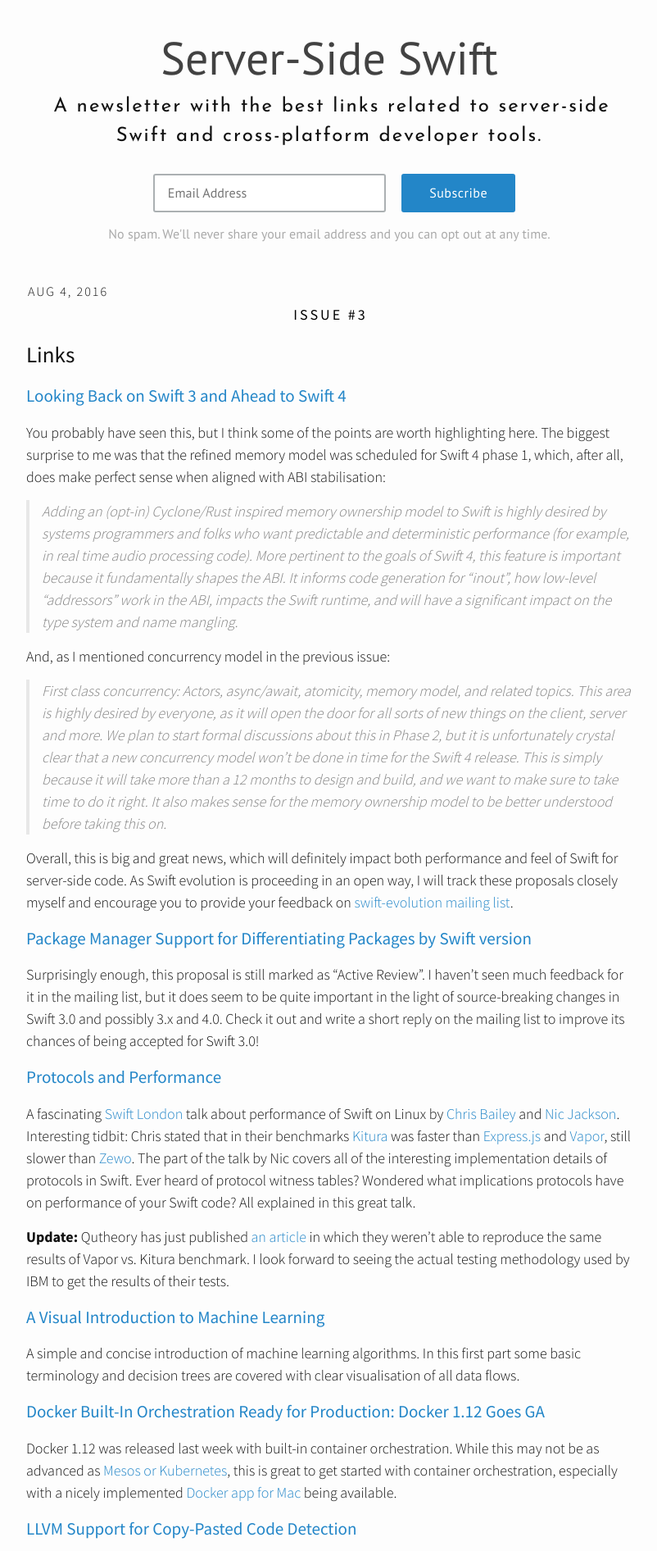
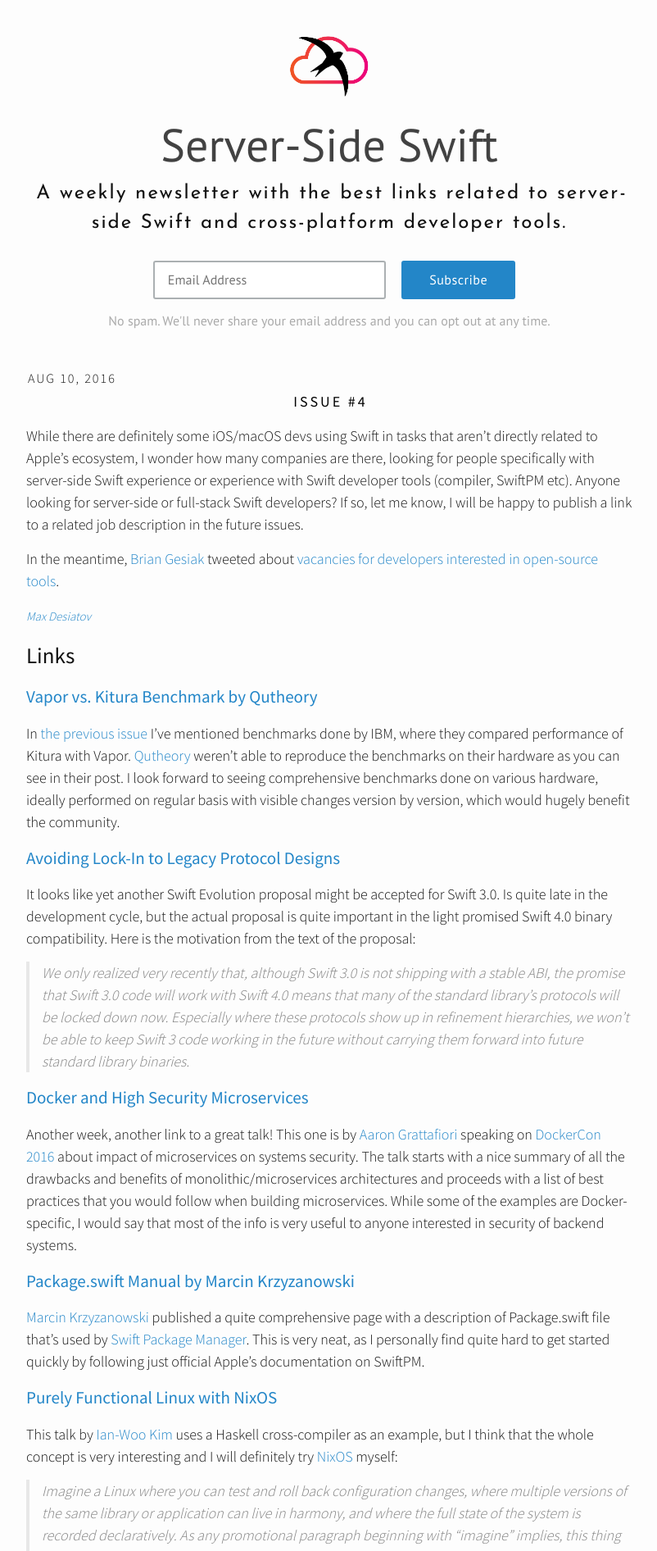
Before and after one commit to ServerSwift/serverswift.tech, a Jekyll site: the page built from index.html, in a window 1280 px wide. Shown: the top 1892 px of the page at 82% size, without its empty margins (238-1040 px from the left). Built offline with Jekyll 4.4.1, drawn with Linux system fonts in a browser that asks for light colours; nearby versions of some CDN libraries; some of the changed text lies outside the part shown.

Commit message:
Published issue #4 with a logo and fixed CSS

```diff
--- a/_config.yml
+++ b/_config.yml
@@ -8,10 +8,10 @@
 # Site settings
 title: Server-Side Swift
 email: max.desiatov@gmail.com
-description: A newsletter with the best links related to server-side Swift and cross-platform developer tools.
+description: A weekly newsletter with the best links related to server-side Swift and cross-platform developer tools.
 baseurl: "" # the subpath of your site, e.g. /blog
 url: "http://serverswift.tech" # the base hostname & protocol for your site
-twitter_username: _digital_signal
+twitter_username: ServerSideSwift
 github_username:  explicitcall
 
 # Build settings
--- a/_includes/header.html
+++ b/_includes/header.html
@@ -1,6 +1,14 @@
-
 <div class="wrapper">
-  <center> <a href="/index.html"><div class="site-title">   {{site.title}} </div></a></center>
+  <center>
+    <a href="/index.html">
+      <div class="site-title">
+        <img class="site-logo"
+             src="/server-side-swift-logo-01.png"
+             alt="Server-Side Swift Newsletter logo" />
+        {{site.title}}
+      </div>
+    </a>
+  </center>
 </div>
 <div class="wrapper site-description">
 <center>  {{site.description}} </center>
--- /dev/null
+++ b/_posts/2016-08-10-issue4.markdown
@@ -0,0 +1,103 @@
+---
+layout: post
+title:  "Issue #4"
+date:   2016-08-10
+---
+
+While there are definitely some iOS/macOS devs using Swift
+in tasks that aren't directly related to Apple's ecosystem, I wonder how
+many companies are there, looking for people specifically with server-side
+Swift experience or experience with Swift developer tools (compiler,
+SwiftPM etc). Anyone looking for server-side or full-stack Swift developers?
+If so, let me know, I will be happy to publish a link to a related job description
+in the future issues.
+
+In the meantime, [Brian Gesiak](https://twitter.com/modocache) tweeted about
+[vacancies for developers interested in open-source tools](https://twitter.com/modocache/status/763048828455059460).
+
+[<small><i>Max Desiatov</i></small>](https://twitter.com/_digital_signal)
+
+## Links
+
+### [Vapor vs. Kitura Benchmark by Qutheory](https://medium.com/@qutheory/vapor-vs-kitura-benchmark-8253fe4a3881)
+
+In [the previous issue](/2016/08/04/issue3.html) I've mentioned benchmarks done
+by IBM, where they compared performance of Kitura with Vapor. [Qutheory](http://qutheory.io) weren't
+able to reproduce the benchmarks on their hardware as you can see in their post.
+I look forward to seeing comprehensive benchmarks done on various hardware,
+ideally performed on regular basis with visible changes version by version, which
+would hugely benefit the community.
+
+### [Avoiding Lock-In to Legacy Protocol Designs](https://github.com/apple/swift-evolution/blob/master/proposals/0137-avoiding-lock-in.md)
+
+It looks like yet another Swift Evolution proposal might be accepted for
+Swift 3.0. Is quite late in the development cycle, but the actual proposal is quite important
+in the light promised Swift 4.0 binary compatibility. Here is the motivation from the text of the proposal:
+
+> We only realized very recently that, although Swift 3.0 is not shipping with a stable ABI, the promise that Swift 3.0 code will work with Swift 4.0 means that many of the standard library's protocols will be locked down now. Especially where these protocols show up in refinement hierarchies, we won't be able to keep Swift 3 code working in the future without carrying them forward into future standard library binaries.
+
+### [Docker and High Security Microservices](https://youtu.be/346WmxQ5xtk)
+
+Another week, another link to a great talk! This one is by
+[Aaron Grattafiori](https://twitter.com/dyn___) speaking on
+[DockerCon 2016](http://2016.dockercon.com) about impact of microservices on
+systems security. The talk starts with a nice summary of all the drawbacks and
+benefits of monolithic/microservices architectures and proceeds with a list of
+best practices that you would follow when building microservices. While some
+of the examples are Docker-specific, I would say that most of the info is very
+useful to anyone interested in security of backend systems.
+
+### [Package.swift Manual by Marcin Krzyzanowski](http://blog.krzyzanowskim.com/2016/08/09/package-swift-manual/)
+
+[Marcin Krzyzanowski](https://twitter.com/krzyzanowskim) published a quite
+comprehensive page with a description of Package.swift file that's used by
+[Swift Package Manager](https://github.com/apple/swift-package-manager/).
+This is very neat, as I personally find quite hard to get started quickly by
+following just official Apple's documentation on SwiftPM.
+
+### [Purely Functional Linux with NixOS](https://begriffs.com/posts/2016-08-08-intro-to-nixos.html)
+
+This talk by [Ian-Woo Kim](https://github.com/wavewave) uses a Haskell
+cross-compiler as an example, but I think that the whole concept is very
+interesting and I will definitely try [NixOS](http://nixos.org) myself:
+
+> Imagine a Linux where you can test and roll back configuration changes, where multiple versions of the same library or application can live in harmony, and where the full state of the system is recorded declaratively. As any promotional paragraph beginning with “imagine” implies, this thing exists: NixOS
+
+### [Image Kernels](http://setosa.io/ev/image-kernels/)
+
+I think machine learning and computer vision (and the rest of the things
+labelled as AI these days) are going to be very powerful in cloud applications.
+If not focused solely on cloud, augmenting front-end ML code is as important.
+Thus I continue picking some of the links that provide gentle introduction to
+these topics.
+
+Meanwhile, [Perfect](https://twitter.com/perfectlysoft) is
+already used in an [app that utilises computer vision](https://twitter.com/perfectlysoft/status/759015292307550208).
+
+## Code
+
+### [Quark](https://github.com/QuarkX/Quark)
+
+Finding this was quite a surprise for me, as it isn't published under [Zewo's
+GitHub organisation](https://github.com/Zewo), while it references Zewo's
+Slack team on its README page. So far it looks very promising:
+
+>Quark is a framework heavily inspired by the Clean Architecture and The Twelve-Factor App. We believe that frameworks should do their best to make the developer's life easier while maintaining freedom. Applications built with Quark are architected in a way that the business logic is separated from the delivery mechanism (the web). This provides longevity for your application to evolve as the web evolves and incorporate new ways to deliver your application (real-time web apps for example). Quark's architecture also allows you to test your business logic with no dependencies on the web or the database. You can have integration tests without booting up a server too.
+
+### [Telegram Bot SDK for Swift](https://github.com/zmeyc/telegram-bot-swift)
+
+A library by [Andrey Fidrya](https://github.com/zmeyc) that helps in creation
+of [Telegram](https://telegram.org) bots in Swift. It provides some extensive
+documentation and supports Swift 3.
+
+### [Server Side Swift Starter Template](https://github.com/jayfk/server-side-swift-starter)
+
+A template by [Jannis Gebauer](https://github.com/jayfk) that has
+[Kitura](https://github.com/IBM-Swift/Kitura) and
+[SwiftMongoDB](https://github.com/Danappelxx/SwiftMongoDB) set up with
+clean and simple example code and documentation that describes how to get things
+running.
+
+## Lastly...
+
+### [Cost of Creating a Website According to Fortune in May 1995](https://twitter.com/brianmcc/status/763126106140598277) 💰
--- a/css/style.scss
+++ b/css/style.scss
@@ -349,6 +349,13 @@
   // Positioning context for the mobile navigation icon
   position: relative;
 }
+
+.site-logo {
+  display: block;
+  width: 120px;
+  height: 120px;
+}
+
 .site-title {
   font-size: 56px;
   font-weight: 100;
@@ -356,11 +363,11 @@
   text-transform: capitalize;
   font-weight: 500;
 
-  margin-top: 0.5em;
+  margin-top: 0.25em;
 
   @include media-query($on-palm) {
-    margin-top: 0.25em;
     line-height: normal;
+    font-size:42px;
   }
 
   &,
```
Also changed, not shown: params.json (+1 -1 lines), server-side-swift-logo-01.png (added).
